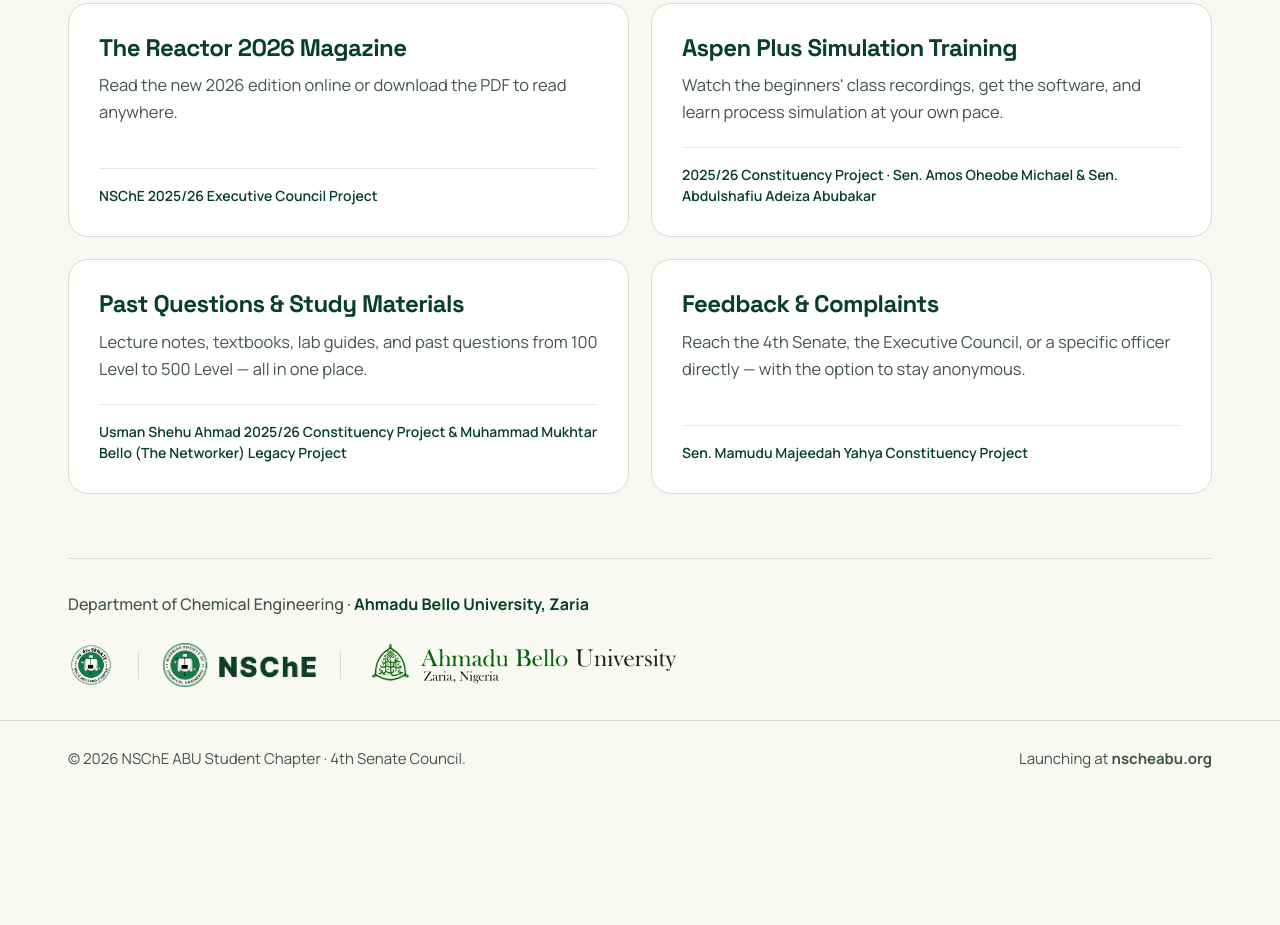
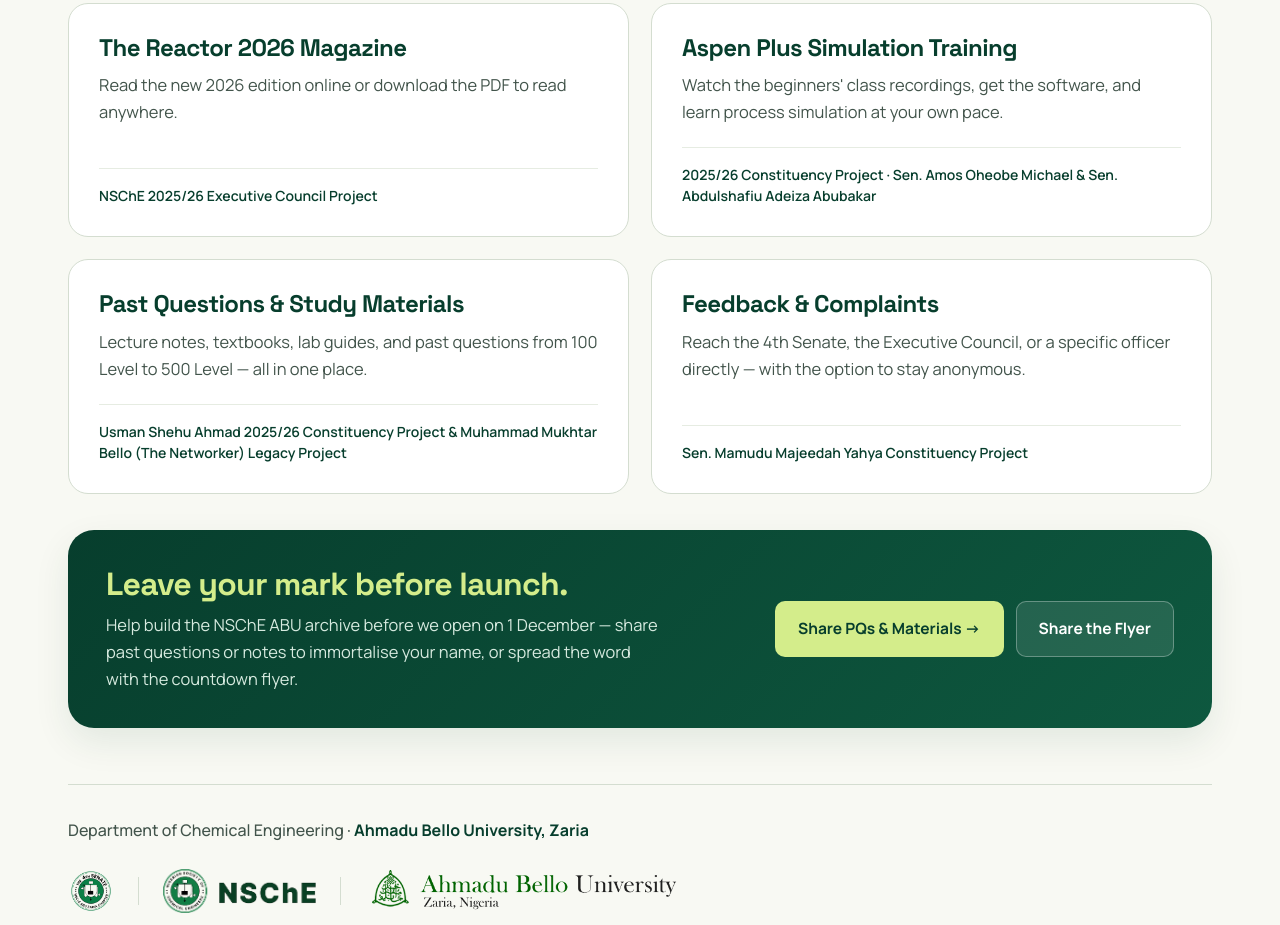
Before and after one commit to nscheabuzaria/nsche-abu-website, a plain HTML site: page index.html in a window 1280 px wide. Shown: the part 1060-1985 px from the top of the page. Before the commit the page ends 1869 px from the top, so only its background shows below. Drawn offline with Linux system fonts and the light colour scheme.

Commit message:
Add pre-launch contribution callout on homepage and remove nav tabs from submit page

```diff
--- a/index.html
+++ b/index.html
@@ -105,10 +105,27 @@
       gap: 14px; margin-top: 26px; position: relative; z-index: 1;
     }
 
-    .teasers { padding: 52px 0 64px; }
+    .teasers { padding: 52px 0 36px; }
     .section-head { margin-bottom: 30px; }
     .section-head h2 { font-size: clamp(28px, 4vw, 38px); margin: 0 0 8px; }
     .section-head p { max-width: 560px; margin: 0; color: var(--muted); }
+
+    .contribute-prelaunch {
+      margin: 0 0 56px;
+      background: linear-gradient(135deg, #073e2d 0%, #0e583f 100%);
+      color: #ffffff;
+      border-radius: var(--radius-xl);
+      padding: 36px 38px;
+      display: flex;
+      align-items: center;
+      justify-content: space-between;
+      gap: 28px;
+      flex-wrap: wrap;
+      box-shadow: var(--shadow-md);
+    }
+    .contribute-prelaunch h2 { color: var(--lime); font-size: clamp(24px, 3.4vw, 32px); margin: 0 0 8px; }
+    .contribute-prelaunch p { color: #d6eadf; margin: 0; max-width: 560px; font-size: 16.5px; }
+    .contribute-actions { display: flex; flex-wrap: wrap; gap: 12px; }
 
     .teaser-grid { display: grid; grid-template-columns: repeat(2, minmax(0, 1fr)); gap: 22px; }
     .teaser-card {
@@ -224,6 +241,17 @@
       </div>
     </section>
 
+    <section class="contribute-prelaunch" aria-labelledby="contribute-title">
+      <div>
+        <h2 id="contribute-title">Leave your mark before launch.</h2>
+        <p>Help build the NSChE ABU archive before we open on 1 December — share past questions or notes to immortalise your name, or spread the word with the countdown flyer.</p>
+      </div>
+      <div class="contribute-actions">
+        <a class="btn btn-lime" href="/submit">Share PQs &amp; Materials →</a>
+        <button class="btn btn-ghost" type="button" id="contribute-share-flyer">Share the Flyer</button>
+      </div>
+    </section>
+
     <section class="affiliations-bar" aria-label="Affiliations">
       <div class="aff-copy">Department of Chemical Engineering · <strong>Ahmadu Bello University, Zaria</strong></div>
       <div class="aff-logos">
@@ -312,7 +340,10 @@
     let lastFlyerBlob = null;
     let lastFlyerUrl = '';
 
-    document.getElementById('share-flyer-btn').addEventListener('click', async () => {
+    document.getElementById('share-flyer-btn').addEventListener('click', openShareFlyer);
+    document.getElementById('contribute-share-flyer').addEventListener('click', openShareFlyer);
+
+    async function openShareFlyer() {
       const btn = document.getElementById('share-flyer-btn');
       const original = btn.innerHTML;
       btn.disabled = true;
@@ -329,7 +360,7 @@
         btn.disabled = false;
         btn.innerHTML = original;
       }
-    });
+    }
 
     document.getElementById('close-flyer-dialog').addEventListener('click', () => flyerDialog.close());
     flyerDialog.addEventListener('click', (e) => { if (e.target === flyerDialog) flyerDialog.close(); });
```
Also changed, not shown: submit.html (+7 -23 lines).
